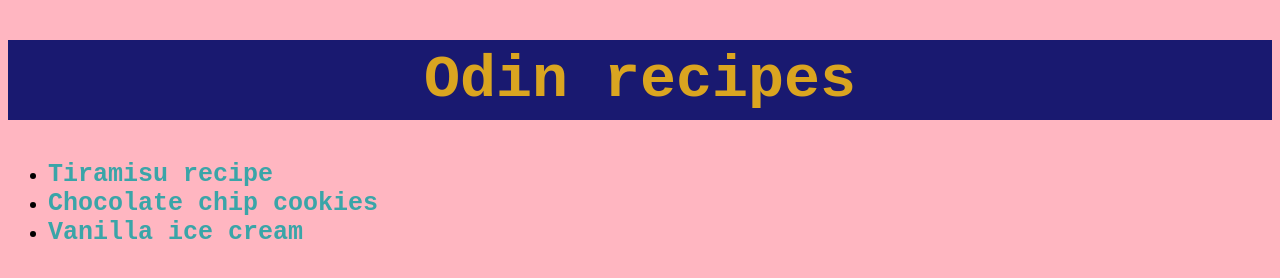
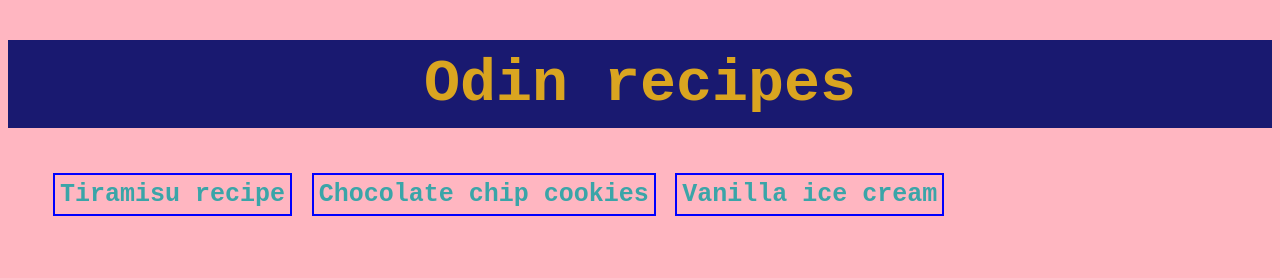
Before and after one commit to Franco-Redivo/odin-recipes, a plain HTML site: page index.html in a window 1280 px wide. Drawn offline with Linux system fonts and the light colour scheme.

Commit message:
add display inline-block and borders to links in  "index.html"

```diff
--- a/index.html
+++ b/index.html
@@ -6,7 +6,7 @@
     <title>home</title>
     <link rel="stylesheet" href="styles.css">
 </head>
-<body>
+<body class="body-index">
     <h1 class="main-title">Odin recipes</h1>
     <ul>
         <li><a class="link" href="./recipes/tiramisu.html">Tiramisu recipe</a></li>
--- a/styles.css
+++ b/styles.css
@@ -7,7 +7,7 @@
     font-size: 60px;
     color: goldenrod;
     background-color: midnightblue;
-    padding: 6px;
+    padding: 10px 6px;
     text-align: center;
 }
 
@@ -27,6 +27,14 @@ h2{
     padding-top: 3px;
     padding-bottom: 3px;
 }
+
+.body-index li{
+    display: inline-block;
+    border: solid blue 2px;
+    padding: 5px;
+    margin: 5px;
+}
+
 
 li{
     font-size: 20px;
```
